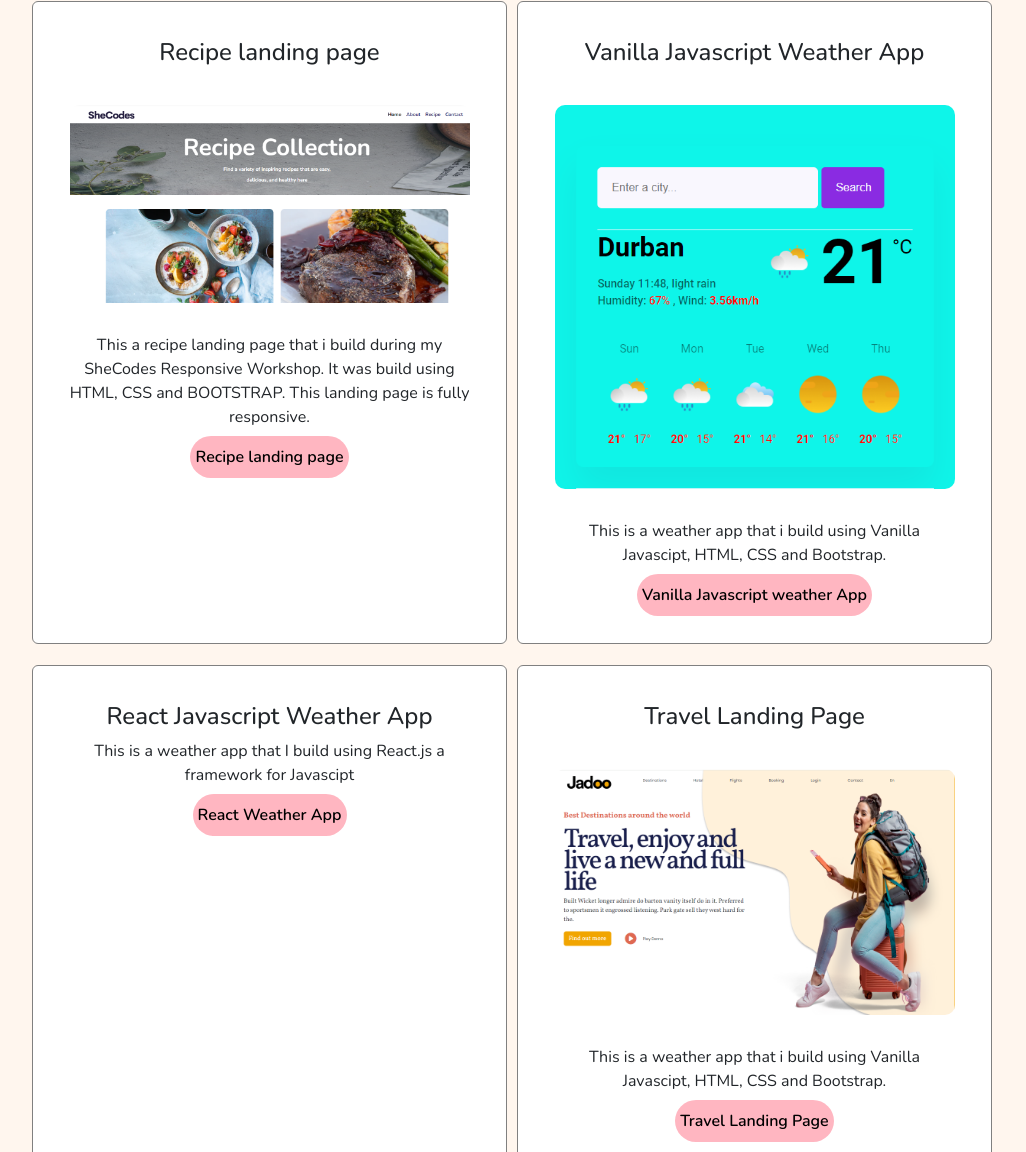
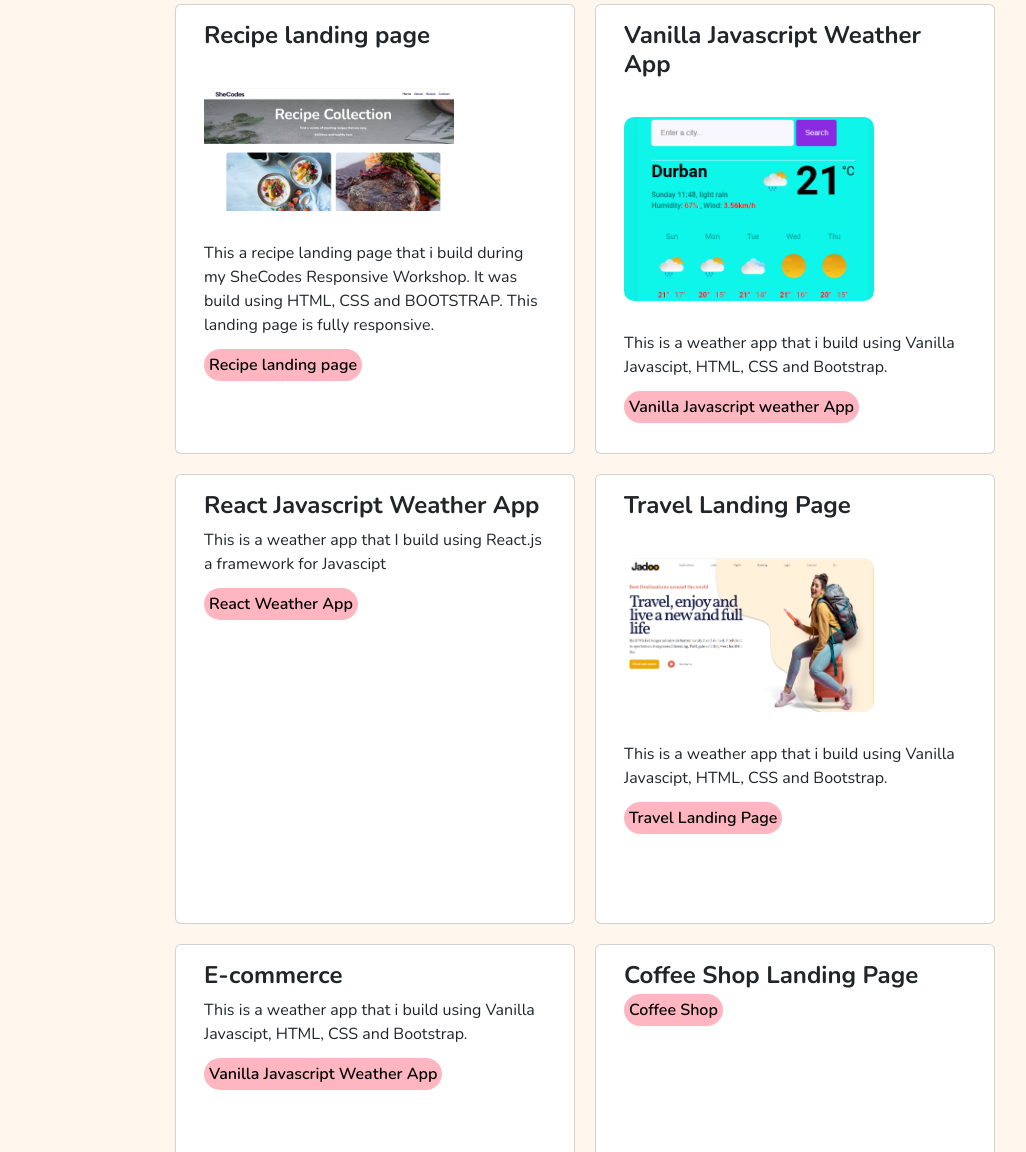
Before and after one commit to Tarirohope/priscila-portfolio, a plain HTML site: page index.html in a window 1280 px wide. Shown: the part 669-1821 px from the top of the page, without its empty margins (43-1069 px from the left). Drawn offline with nearby package versions, Linux system fonts and the light colour scheme; a web font is replaced by a local one.

Commit message:
updated html and css

```diff
--- a/about.css
+++ b/about.css
@@ -3,15 +3,33 @@ body {
   font-size: auto;
   background-color: #fff6ee;
 }
+h1,
+h2,
+h3,
+h4,
+h5,
+h6 {
+  font-weight: bolder;
+}
 img {
   border-radius: 10px;
-  width: 400px;
+  width: 250px;
+  margin: 30px auto;
+}
+.myself {
+  border-radius: 10px;
+  width: 350px;
   margin: 30px auto;
 }
 .about-section {
   padding: 20px;
 }
 .about-section-content {
+}
+.card {
+  width: 400px;
+  height: 450px;
+  margin: 10px 10px;
 }
 .work-enquiry {
   background-color: black;
@@ -29,7 +47,7 @@ img {
   background-color: lightpink;
   color: black;
   text-align: center;
-  padding: 10px 5px;
+  padding: 5px 5px;
   border-radius: 50px;
   text-decoration: none;
   font-weight: 600;
@@ -41,7 +59,7 @@ img {
   border-radius: 6px;
   text-align: center;
 }
-.project {
+project {
   border: 1px solid grey;
   border-radius: 6px;
   padding: 20px;
--- a/index.html
+++ b/index.html
@@ -80,7 +80,7 @@
             <img
               src="priscila1.jpg"
               alt="priscila"
-              class="img-fluid width-200"
+              class="img-fluid myself"
             />
           </div>
           <div class="col-sm-6 pt-5 about-section-content">
@@ -105,19 +105,23 @@
           </div>
         </div>
       </div>
+
+      <div class="container">
+        <div class="row">
+          <div class="col">
             <h4 class="mb-5 text-center" id="projects">
               Here are the projects that I have worked on
             </h4>
-      <div class="container text-center">
-        <div class="row">
-          <div class="col-sm-5 mb-3 project card">
+          </div>
+          <div class="row d-flex justify-content-center">
+            <div class="card">
               <div class="card-body">
                   <h4 class="card-title">Recipe landing page</h4>
                   <img src="recipepage.png" alt="" class="img-fluid" />
                   <p>
                     This a recipe landing page that i build during my SheCodes
-                Responsive Workshop. It was build using HTML, CSS and BOOTSTRAP.
-                This landing page is fully responsive.
+                    Responsive Workshop. It was build using HTML, CSS and
+                    BOOTSTRAP. This landing page is fully responsive.
                   </p>
                   <a
                     class="project-link"
@@ -126,10 +130,10 @@
                   >
                 </div>
               </div>
-          <div class="col-sm-5 mb-3 project card">
+            <div class="card">
               <div class="card-body">
                 <h4 class="card-title">Vanilla Javascript Weather App</h4>
-              <img src="weatherapp.png" alt="" class="img-fluid" />
+                <img src="weatherapp2.png" alt="" class="img-fluid" />
                 <p>
                   This is a weather app that i build using Vanilla Javascipt,
                   HTML, CSS and Bootstrap.
@@ -142,20 +146,22 @@
               </div>
             </div>
             </div>
-        <div class="row">
-          <div class="col-sm-5 mb-3 project card">
+          <div class="row d-flex justify-content-center">
+            <div class="card">
               <div class="card-body">
                 <h4 class="card-title">React Javascript Weather App</h4>
                 <p>
                   This is a weather app that I build using React.js a framework
                   for Javascipt
                 </p>
-              <a class="project-link" href="https://ptkapuyanyika.netlify.app/"
+                <a
+                  class="project-link"
+                  href="https://ptkapuyanyika.netlify.app/"
                   >React Weather App</a
                 >
               </div>
             </div>
-          <div class="col-sm-5 mb-3 project card">
+          <div class="card">
             <div class="card-body">
               <h4 class="card-title">Travel Landing Page</h4>
               <img src="travelpage.png" alt="" class="img-fluid" />
@@ -171,8 +177,8 @@
             </div>
           </div>
         </div>
-        <div class="row d-flex">
-          <div class="col-sm-5 mb-3 project card">
+        <div class="row d-flex justify-content-center">
+          <div class="card">
             <div class="card-body">
               <h4 class="card-title">E-commerce</h4>
               <p>
@@ -186,9 +192,9 @@
               >
             </div>
           </div>
-          <div class="col-sm-5 mb-3 project card">
+          <div class="card">
             <div class="card-body">
-              <h4 class="card-title">Coffee Shop Landing Page</h4>
+              <div class="card-title"><h4>Coffee Shop Landing Page</h4></div>
               <a
                 class="project-link"
                 href="Https://glistening-kulfi-ede15f.netlify.app"
```
Also changed, not shown: weatherapp2.png (added). Lines whose indentation alone changed are shown as unchanged.
